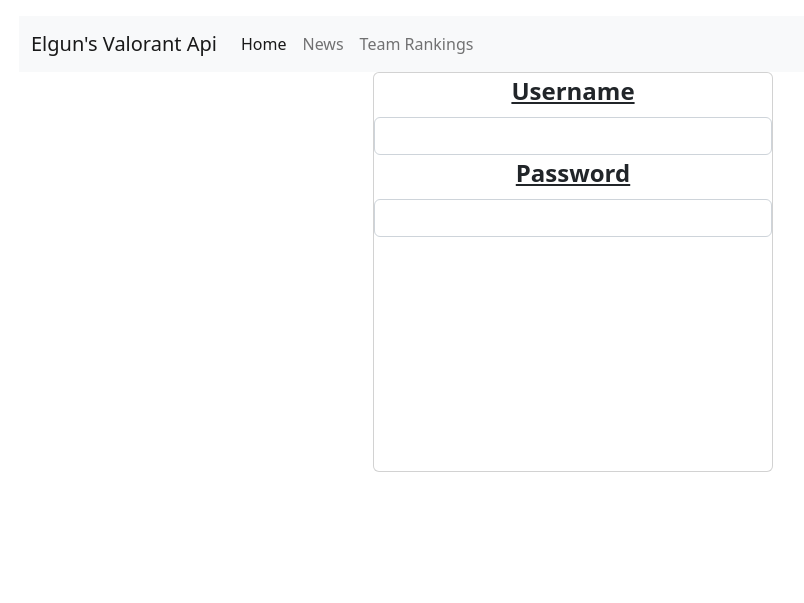
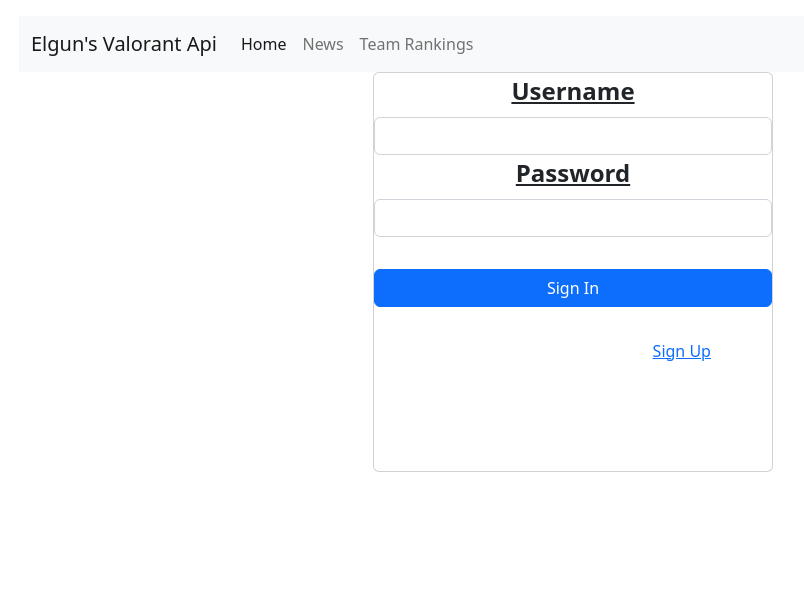
Before and after one commit to Elgun1234/valorant_api, a FastAPI app: page /login in a window 1280 px wide. Shown: the top 603 px of the page, without its empty margins (67-871 px from the left). Run offline with FastAPI, Linux system fonts and the light colour scheme.

Commit message:
Update login.html

```diff
--- a/templates/login.html
+++ b/templates/login.html
@@ -14,6 +14,9 @@
   <label style="margin-left: auto;margin-right: auto;" for="exampleFormControlInput1" class="form-label fs-4 fw-semibold text-decoration-underline">Password</label>
   <input   type="password" class="form-control" id="exampleFormControlInput2" >
 
+  <button type="button" class="btn btn-primary" style="margin-top: 8%">Sign In</button>
+
+  <a href="http://127.0.0.1:8000/sign_up" style="margin-top: 8%;margin-left: 70%" >Sign Up</a>
 
 
 </div>
```
